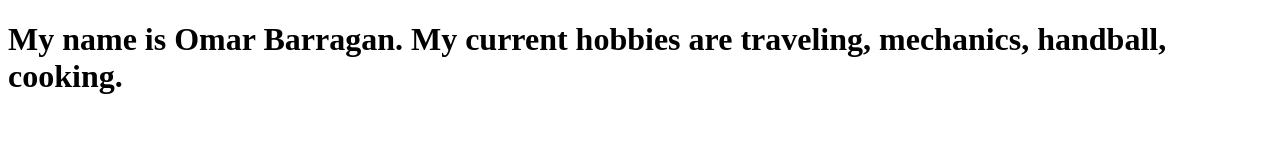
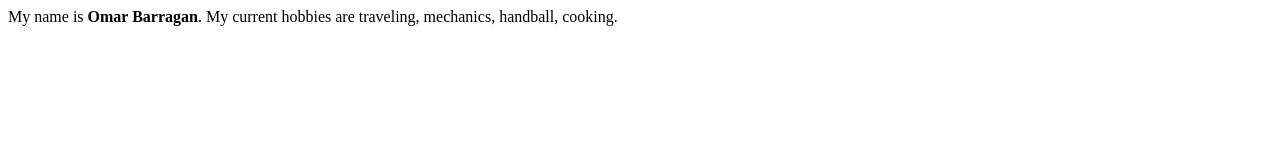
Before and after one commit to Omeezy67/Barragan_Omar_TTP_Static, a plain HTML site: page index.html in a window 1280 px wide. Drawn offline with Linux system fonts and the light colour scheme.

Commit message:
Update index.html

```diff
--- a/index.html
+++ b/index.html
@@ -5,7 +5,7 @@
 </head>
 
 <body>
-<h1> My name is <b>Omar Barragan</b>. My current hobbies are traveling, mechanics, handball, cooking. </h1>
+<h> My name is <b>Omar Barragan</b>. My current hobbies are traveling, mechanics, handball, cooking. </h>
 </body>
 
 </html>
```
